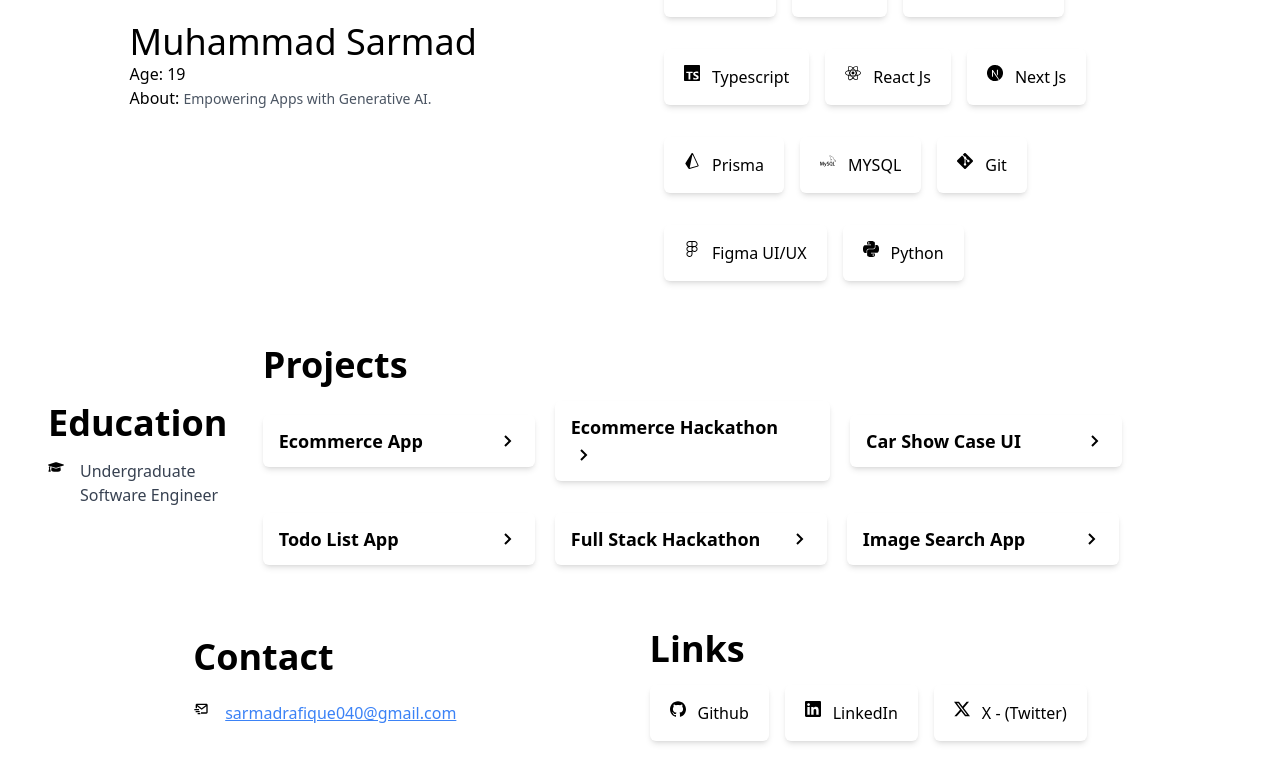
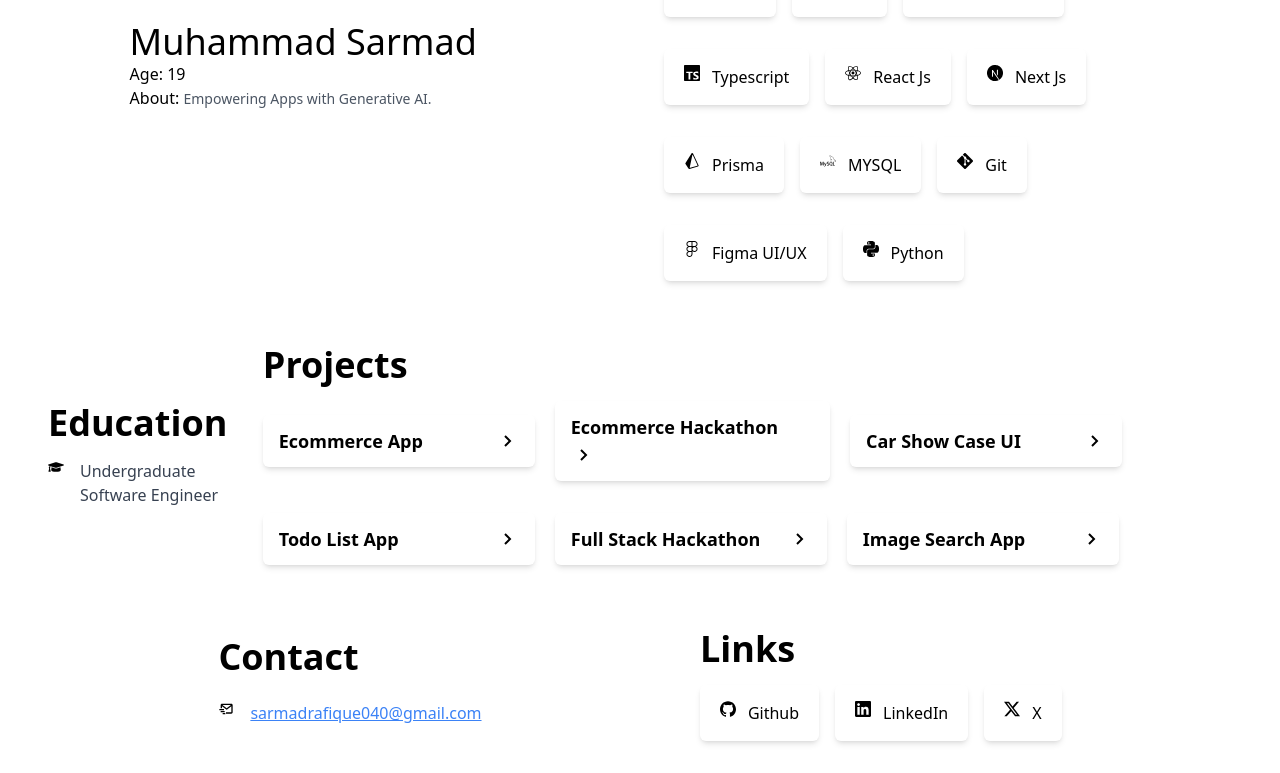
Before and after one commit to Sarmad426/Portfolio-Template, a Next.js app: page / in a window 1280 px wide. Shown: the part 527-1300 px from the top of the page. Built offline with nearby package versions, Linux system fonts and the light colour scheme.

Commit message:
Updated protfolio link

```diff
--- a/src/components/data.tsx
+++ b/src/components/data.tsx
@@ -119,7 +119,7 @@ export const protfolioLinks: profileLinks[] = [
     url: "https://www.linkedin.com/in/sarmad-rafique-62518a22b",
   },
   {
-    name: "X - (Twitter)",
+    name: "X",
     logo: <SiX />,
     url: "https://twitter.com/SarmadRafique2",
   },
```
